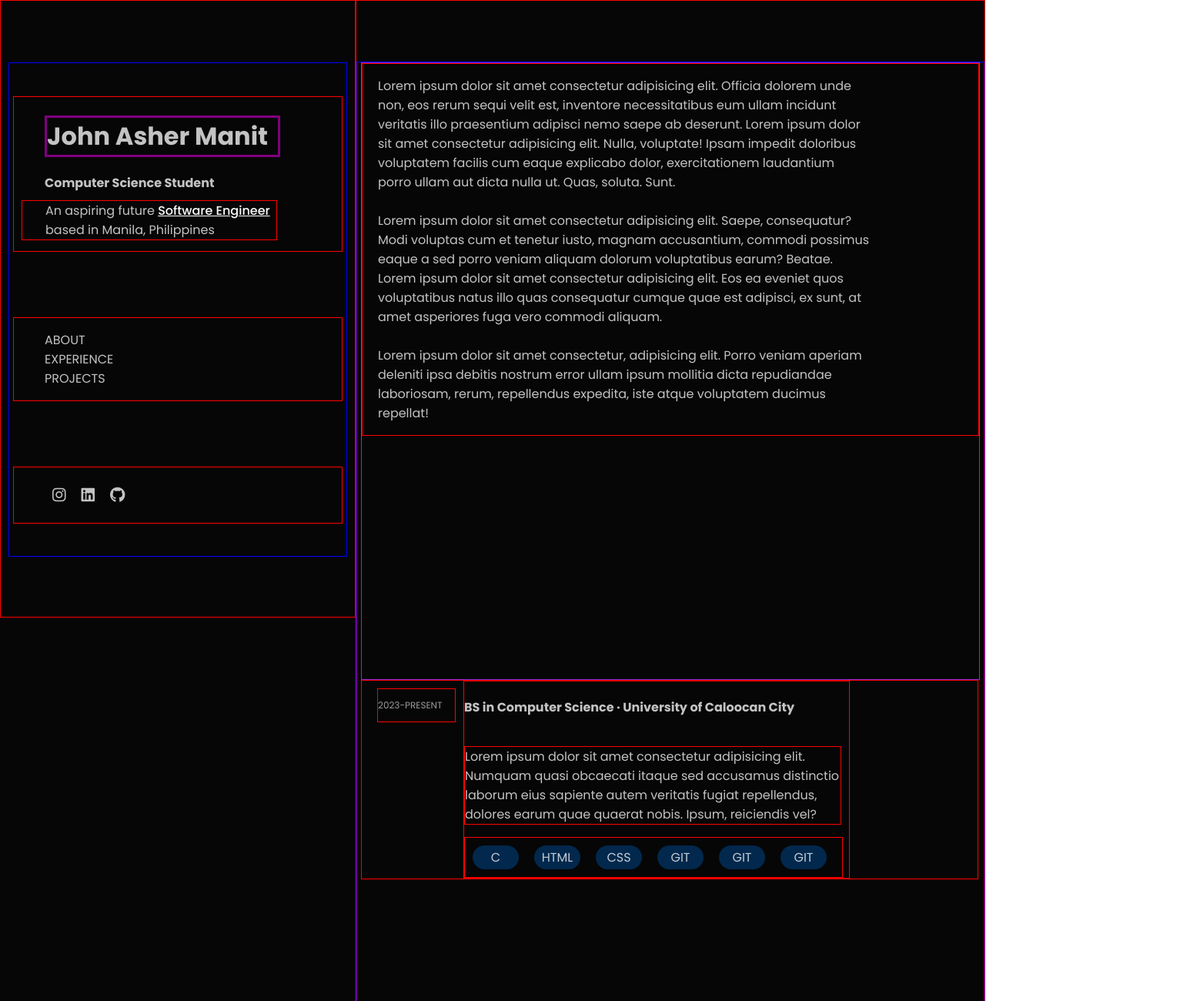
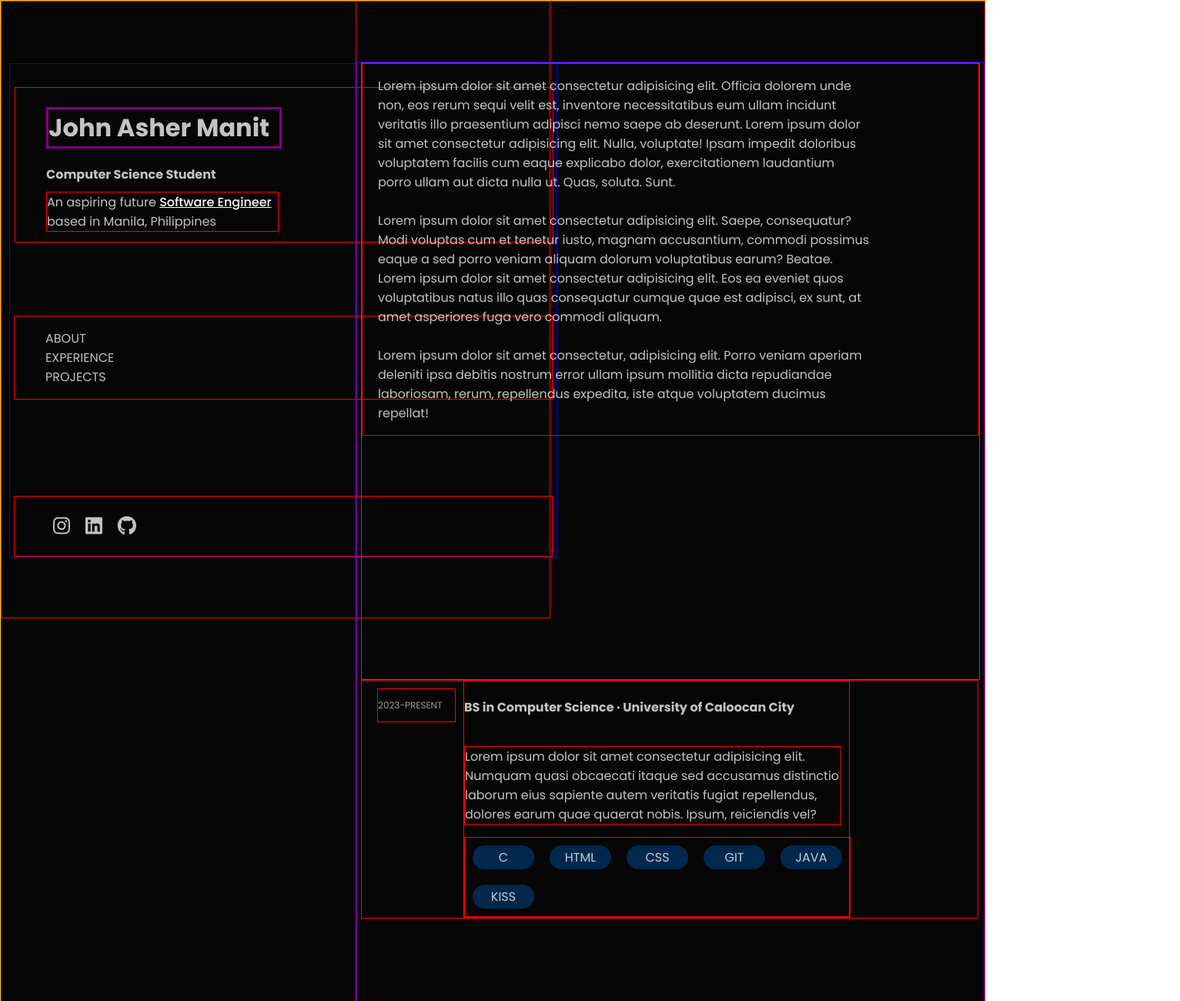
Before and after one commit to 99lash/99lash.github.io, a plain HTML site: page index.html in a window 1280 px wide. Shown: the top 1300 px of the page at 77% size, 1533 px wide, since content can reach past the window. Drawn offline with Linux system fonts and the light colour scheme.

Commit message:
+ added gitignore

```diff
--- a/general.css
+++ b/general.css
@@ -6,8 +6,7 @@
 }
 
 body{
-  height: 2000px;
-  min-width: 1000px;
+  height: 1020px;
   margin: auto;
 }
 
--- a/header.css
+++ b/header.css
@@ -4,29 +4,30 @@ header{
   top: 0;
   left: 0;
   right: 0;
+  /* bottom: 50%; */
   height: 100vh;
 }
 
 .h-container{
   display: flex;
   flex-direction: column;
-  justify-content: space-around;
+  justify-content: space-between;
   align-items: normal;
   border: 1px solid blue;
-  position: absolute;
+  position: relative;
   top: 10%;
   left: 10px;
-  right: 10px;
+  width: 700px;
   padding-inline: 5px;
   height: 80%;
 }
 
-.information{
+.information-container{
   border: 1px solid red;
   padding: 10px;
-  /* position: absolute; */
+  position: relative;
   top: 30px;
-  left: 5px;
+  left: 1px;
   right: 5px;
   height: 180px;
   display: flex;
@@ -35,21 +36,22 @@ header{
   align-items: start;
 }
 
-.information>a,
-.information>h4,
-.information>p{
+.information-container>a,
+.information-container>h4,
+.information-container>p{
   text-decoration: none;
   margin-block: 0;
-  padding-left: 30px;
+  /* padding-left: 30px; */
+  margin-inline: 30px;
 }
 
-.information>a>h1{
+.information-container>a>h1{
   border: 3px solid purple;
   width: 300px;
   text-decoration: none;
 }
 
-.information>p{
+.information-container>p{
   margin-block: 10px;
   border: 1px solid red;
   width: 300px;
@@ -74,8 +76,7 @@ li>a{
 }
 
 .text:hover{
-  padding-left: 10px;
-  font-size: 40px;
+  padding-left: 12px;
   color: rgb(255, 255, 255);
 }
 
@@ -93,13 +94,14 @@ li>a{
 a>i{
   color: rgba(255, 255, 255, 0.759);
   margin: 10px;
-  font-size: 20px;
+  font-size: 25px;
   transition: all 0.3s;
 }
 
 a>i:hover{
   color: rgb(255, 255, 255);
-  font-size: 40px;
+  /* font-size: 40px; */
+  padding-bottom: 8px;
 }
 
 a>i:active{
--- a/index.html
+++ b/index.html
@@ -19,7 +19,7 @@
   <div class="h-m-container">
     <header>
       <div class="h-container">
-        <div class="information">
+        <div class="information-container">
           <a href="#home" class="home-btn">
             <h1>John Asher Manit</h1>
           </a>
@@ -113,13 +113,11 @@
               <div class="ts-container">
               <p>GIT</p>
               </div>
-
               <div class="ts-container">
-              <p>GIT</p>
+              <p>JAVA</p>
               </div>
-
               <div class="ts-container">
-              <p>GIT</p>
+              <p>KISS</p>
               </div>
 
             </div>
--- a/main.css
+++ b/main.css
@@ -1,4 +1,5 @@
 .h-m-container{
+  border: 1px solid gold;
   display: grid;
   grid-template-columns: 1fr 1fr;
   /* column-gap: 200px; */
@@ -8,7 +9,7 @@
   background-color: rgba(0, 0, 0, 0.976);
 }
 
-@media (min-width: 1300px){
+@media (max-width: 1300px){
   .h.m-container{
     grid-template-columns: 1fr;
   }
@@ -91,21 +92,21 @@ main{
 
 .tech-skills{
   border: 1px solid red;
-  width: 490px;
+  /* width: 490px; */
   margin-right: 10px;
-  display: flex;
-  justify-content: start;
-  align-items: center;
+  display: grid;
+  grid-template-columns: 1fr 1fr 1fr 1fr 1fr;
 }
 
 .ts-container{
   background-color: rgba(3, 41, 79, 0.976);
   width: 20px;
-  padding-inline: 20px;
+  padding-inline: 30px;
   margin: 10px;
   display: flex;
   justify-content: center;
   border-radius: 20px;
+  /* position: sticky; */
 }
 
 .ts-container>p{
```
Also changed, not shown: assets/images/1532556.png (deleted), assets/images/695px-C_Programming_Language.svg.png (deleted), assets/images/Git_icon.svg.png (deleted), assets/images/b82aa7ac3f736dd78570dd3fa3fa9e24-java-programming-language-icon.png (deleted), assets/images/file-type-css-icon-1806x2048-r5fwjl3p.png (deleted).
